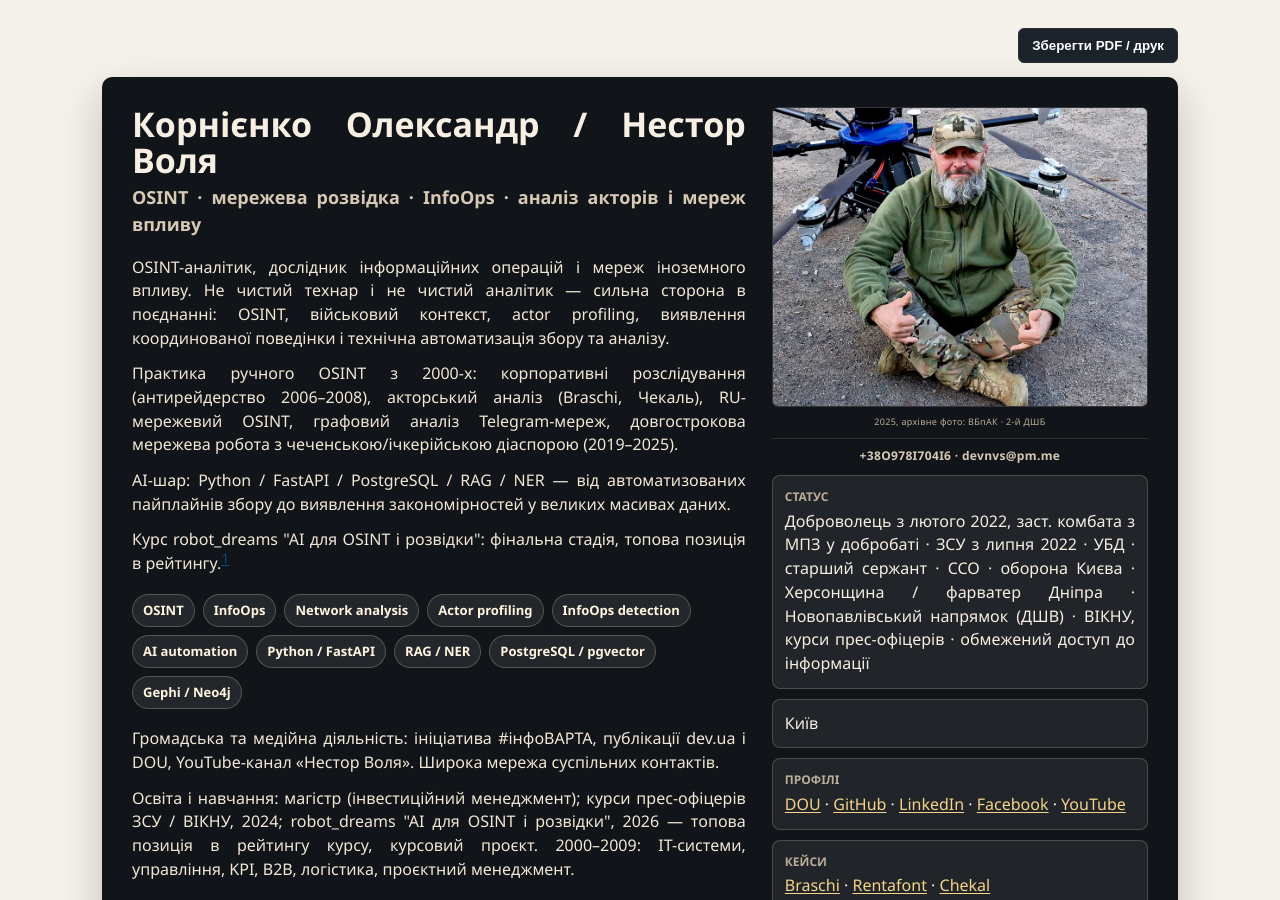
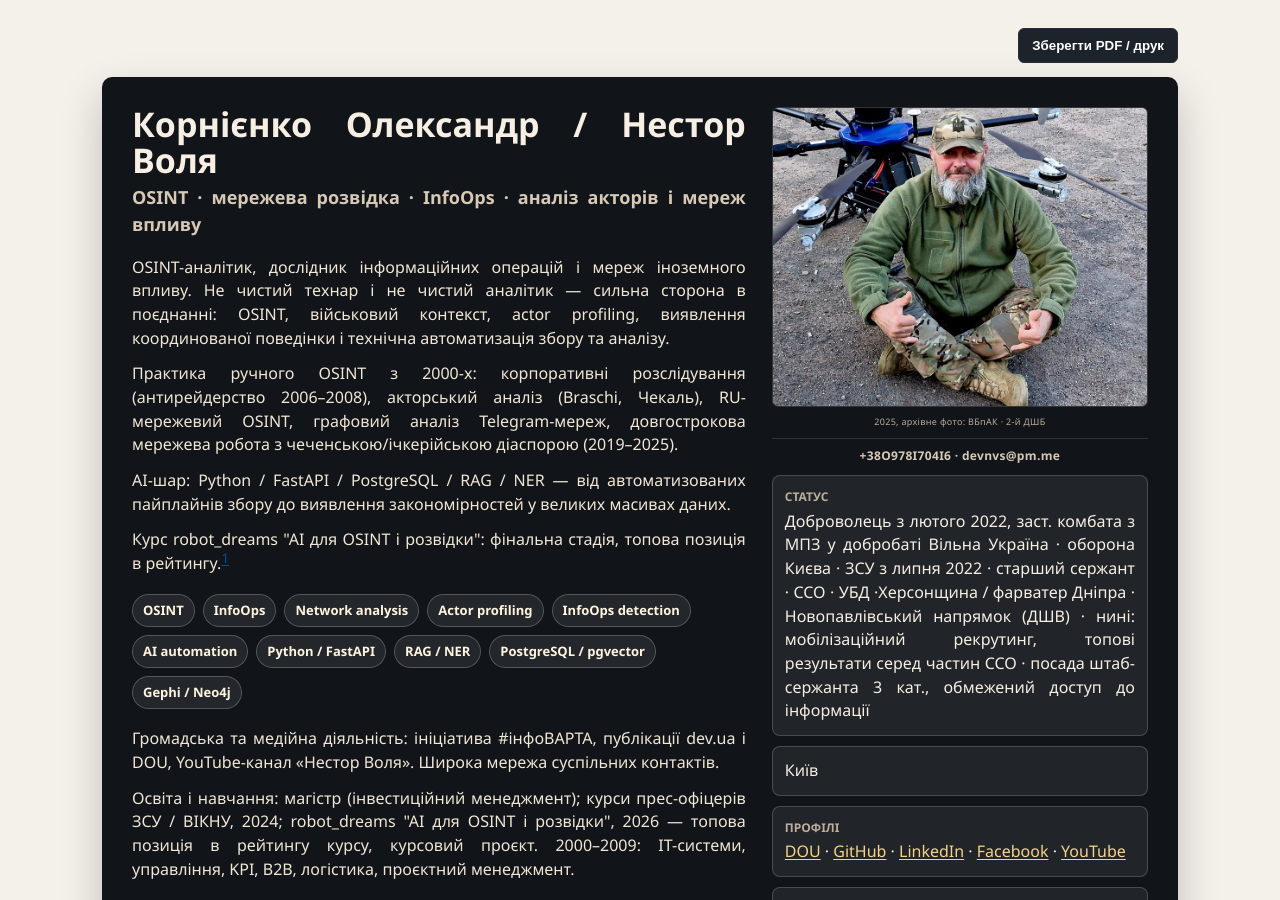
Before and after one commit to NestorVolya/nestorvolya.github.io, a Jekyll site: the page cv-gur.html, which Jekyll copies as it is, in a window 1280 px wide and 900 px high. Built offline with Jekyll 4.4.1, drawn with Linux system fonts in a browser that asks for light colours.

Commit message:
Update cv-gur.html

```diff
--- a/cv-gur.html
+++ b/cv-gur.html
@@ -428,7 +428,7 @@
         <!-- /BLOCK: photo-id-card -->
         <div class="status-box">
           <span class="label">Статус</span>
-          Доброволець з лютого 2022, заст. комбата з МПЗ у добробаті · ЗСУ з липня 2022 · УБД · старший сержант · ССО · оборона Києва · Херсонщина / фарватер Дніпра · Новопавлівський напрямок (ДШВ) · ВІКНУ, курси прес-офіцерів · обмежений доступ до інформації
+          Доброволець з лютого 2022, заст. комбата з МПЗ у добробаті Вільна Україна · оборона Києва · ЗСУ з липня 2022 · старший сержант · ССО ·  УБД ·Херсонщина / фарватер Дніпра · Новопавлівський напрямок (ДШВ) · нині: мобілізаційний рекрутинг, топові результати серед частин ССО · посада штаб-сержанта 3 кат., обмежений доступ до інформації
         </div>
         <div class="status-box">Київ</div>
         <div class="status-box">
```
